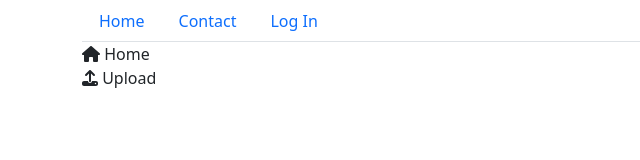
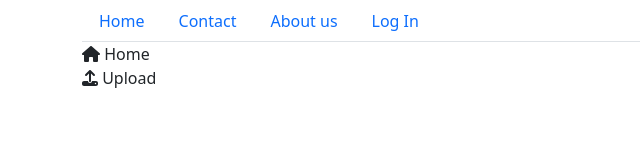
Before and after one commit to MikiPIMP/WebShopNestJS-repo, a React (Create React App) app in the folder frontend/: page / in a window 1280 px wide. Shown: the top 160 px of the page, without its empty margins (0-640 px from the left). Built offline with nearby package versions, Linux system fonts and the light colour scheme.

Commit message:
F-end: Promenio: staticni u dinamicni navbar

```diff
--- a/frontend/src/components/MainMenu/MainMenu.tsx
+++ b/frontend/src/components/MainMenu/MainMenu.tsx
@@ -1,16 +1,38 @@
 import React from "react";
 import { Container, Nav } from "react-bootstrap";
 
-export class MainMenu extends React.Component {
+export class MainMenuItem {
+    text: string = "";
+    link: string = "#";
+
+    constructor(text: string, link: string) {
+        this.text = text;
+        this.link = link;
+    }
+}
+
+interface MainMenuProperties{
+    items: MainMenuItem[];
+}
+
+export class MainMenu extends React.Component<MainMenuProperties> {
     render() {
         return(
             <Container>
                 <Nav variant="tabs">
-                    <Nav.Link href="/">Home</Nav.Link>
-                    <Nav.Link href="/contact">Contact</Nav.Link>
-                    <Nav.Link href="/login">Log In</Nav.Link>
+                    {
+                        this.props.items.map(this.makeNavLink)
+                    }
                 </Nav>
             </Container>
         );
     }
+
+    private makeNavLink(item: MainMenuItem) {
+        return(
+            <Nav.Link href={ item.link }>
+                { item.text }
+            </Nav.Link>
+        );
+    }
 }
--- a/frontend/src/index.tsx
+++ b/frontend/src/index.tsx
@@ -8,8 +8,15 @@
 import 'popper.js/dist/popper.js';
 import 'bootstrap/dist/js/bootstrap.min.js';
 import '@fortawesome/fontawesome-free/css/fontawesome.min.css';
-import { MainMenu } from './components/MainMenu/MainMenu';
+import { MainMenu, MainMenuItem } from './components/MainMenu/MainMenu';
 
+
+const menuItems = [
+  new MainMenuItem("Home", "/"),
+  new MainMenuItem("Contact", "/contact/"),
+  new MainMenuItem("About us", "/page/about-us"),
+  new MainMenuItem("Log In", "/user/login/")
+];
 
 const root = ReactDOM.createRoot(
   document.getElementById('root') as HTMLElement
@@ -17,14 +24,12 @@
 
 root.render(
   <React.StrictMode>
-    <MainMenu></MainMenu>
+    <MainMenu items = { menuItems }></MainMenu>
     <App />
   </React.StrictMode>
 );
 
 reportWebVitals();
-
-
 
 
 //------------------------------------
```
